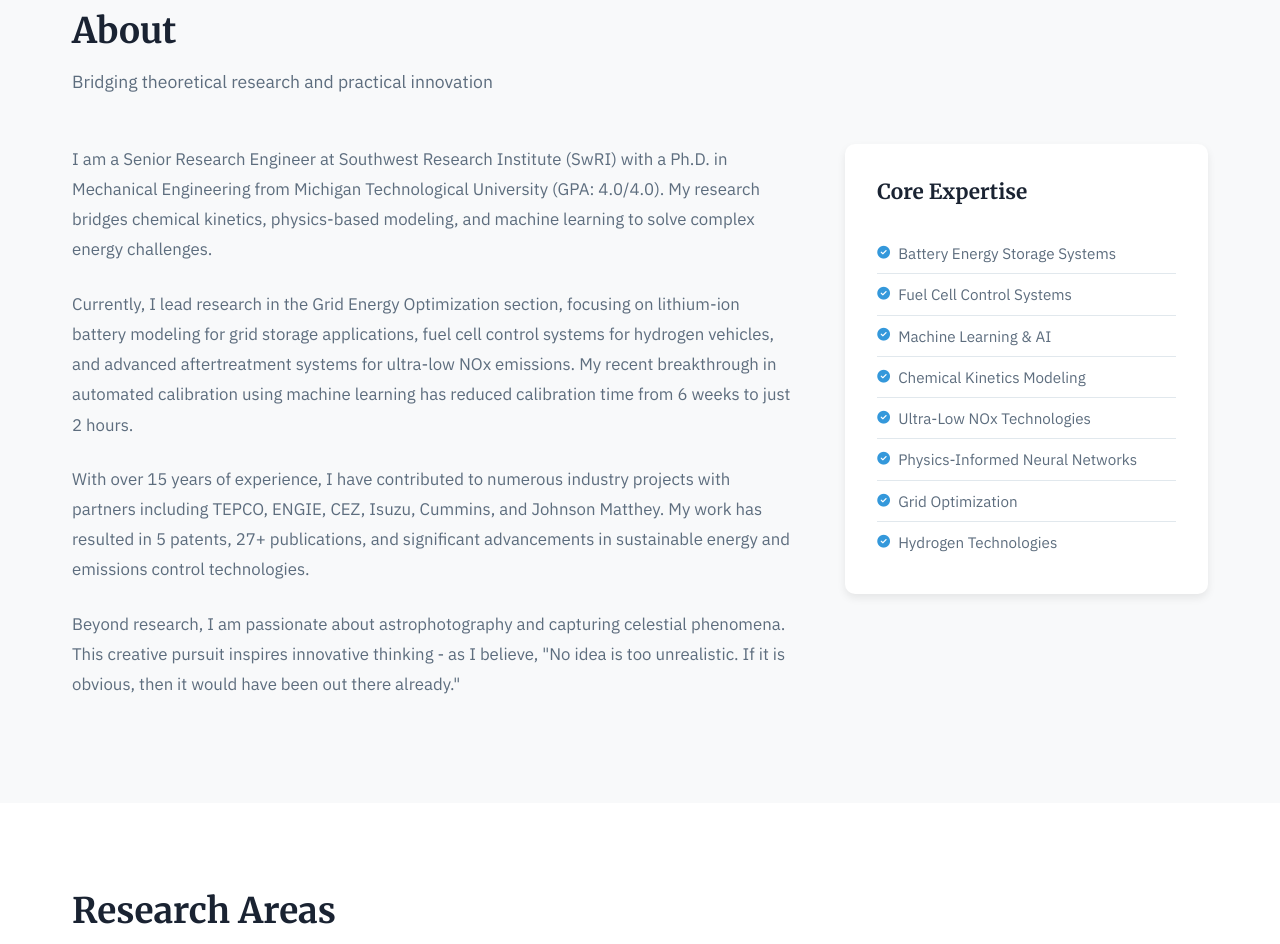
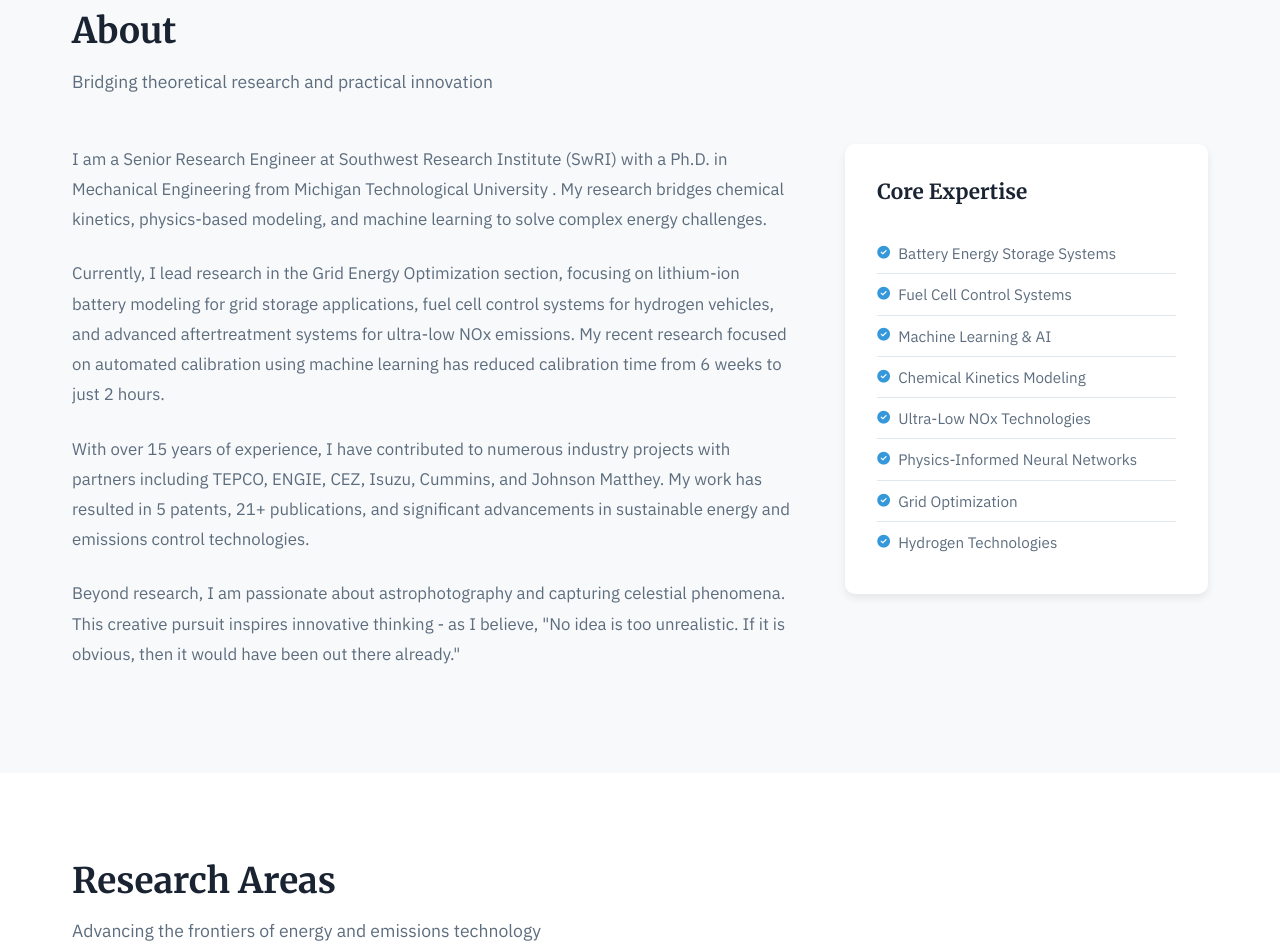
Before and after one commit to rajesh2008ad/Portfolio_Website, a plain HTML site: page index.html in a window 1280 px wide. Shown: the part 779-1723 px from the top of the page. Drawn offline with Linux system fonts and the light colour scheme.

Commit message:
Add files via upload

```diff
--- a/index.html
+++ b/index.html
@@ -830,18 +830,18 @@
                 <div class="about-text">
                     <p>
                         I am a Senior Research Engineer at Southwest Research Institute (SwRI) with a Ph.D. in Mechanical Engineering
-                        from Michigan Technological University (GPA: 4.0/4.0). My research bridges chemical kinetics, physics-based modeling,
+                        from Michigan Technological University . My research bridges chemical kinetics, physics-based modeling,
                         and machine learning to solve complex energy challenges.
                     </p>
                     <p>
                         Currently, I lead research in the Grid Energy Optimization section, focusing on lithium-ion battery modeling for
                         grid storage applications, fuel cell control systems for hydrogen vehicles, and advanced aftertreatment systems
-                        for ultra-low NOx emissions. My recent breakthrough in automated calibration using machine learning has reduced
+                        for ultra-low NOx emissions. My recent research focused on automated calibration using machine learning has reduced
                         calibration time from 6 weeks to just 2 hours.
                     </p>
                     <p>
                         With over 15 years of experience, I have contributed to numerous industry projects with partners including
-                        TEPCO, ENGIE, CEZ, Isuzu, Cummins, and Johnson Matthey. My work has resulted in 5 patents, 27+ publications,
+                        TEPCO, ENGIE, CEZ, Isuzu, Cummins, and Johnson Matthey. My work has resulted in 5 patents, 21+ publications,
                         and significant advancements in sustainable energy and emissions control technologies.
                     </p>
                     <p>
```
